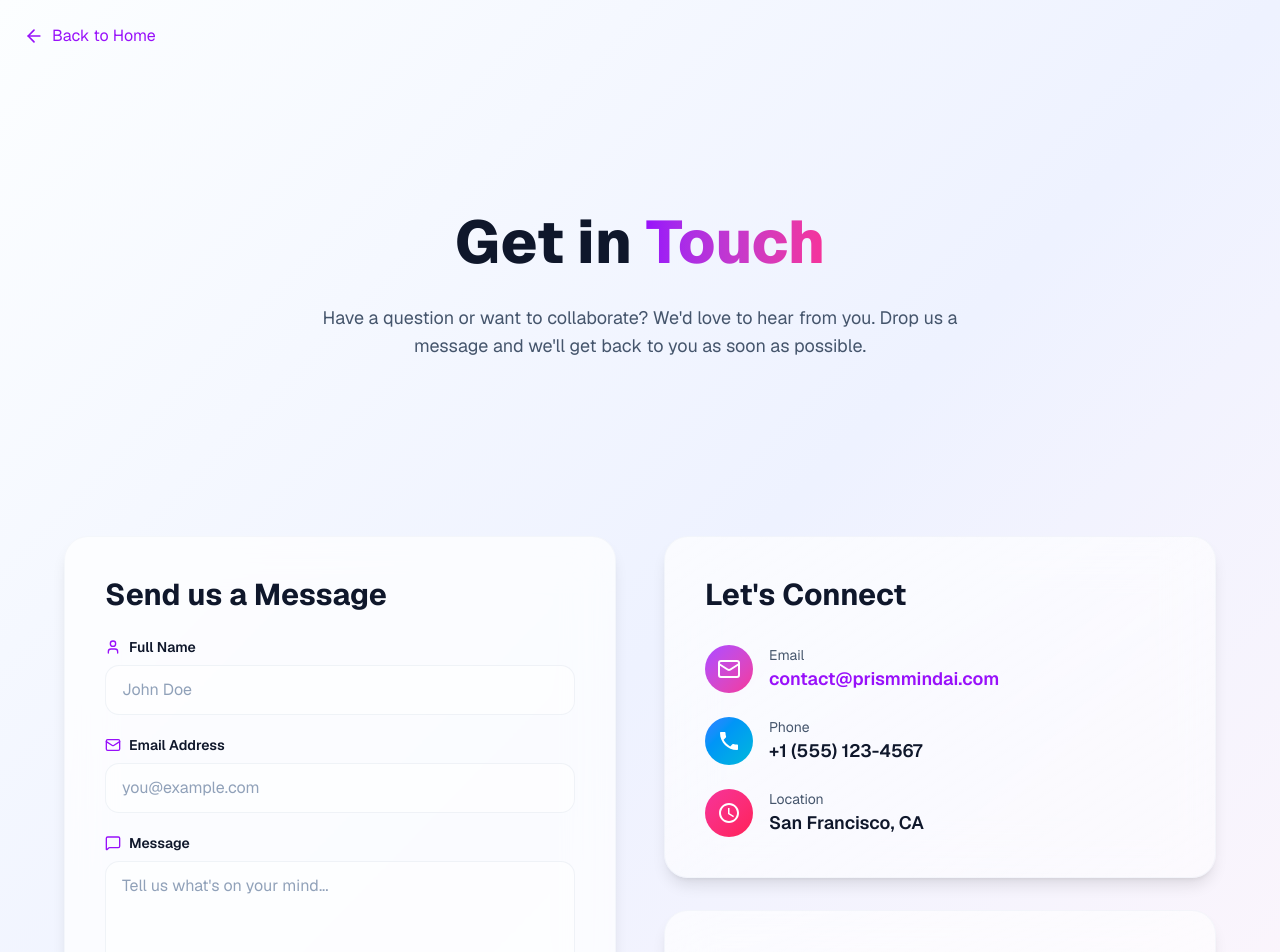
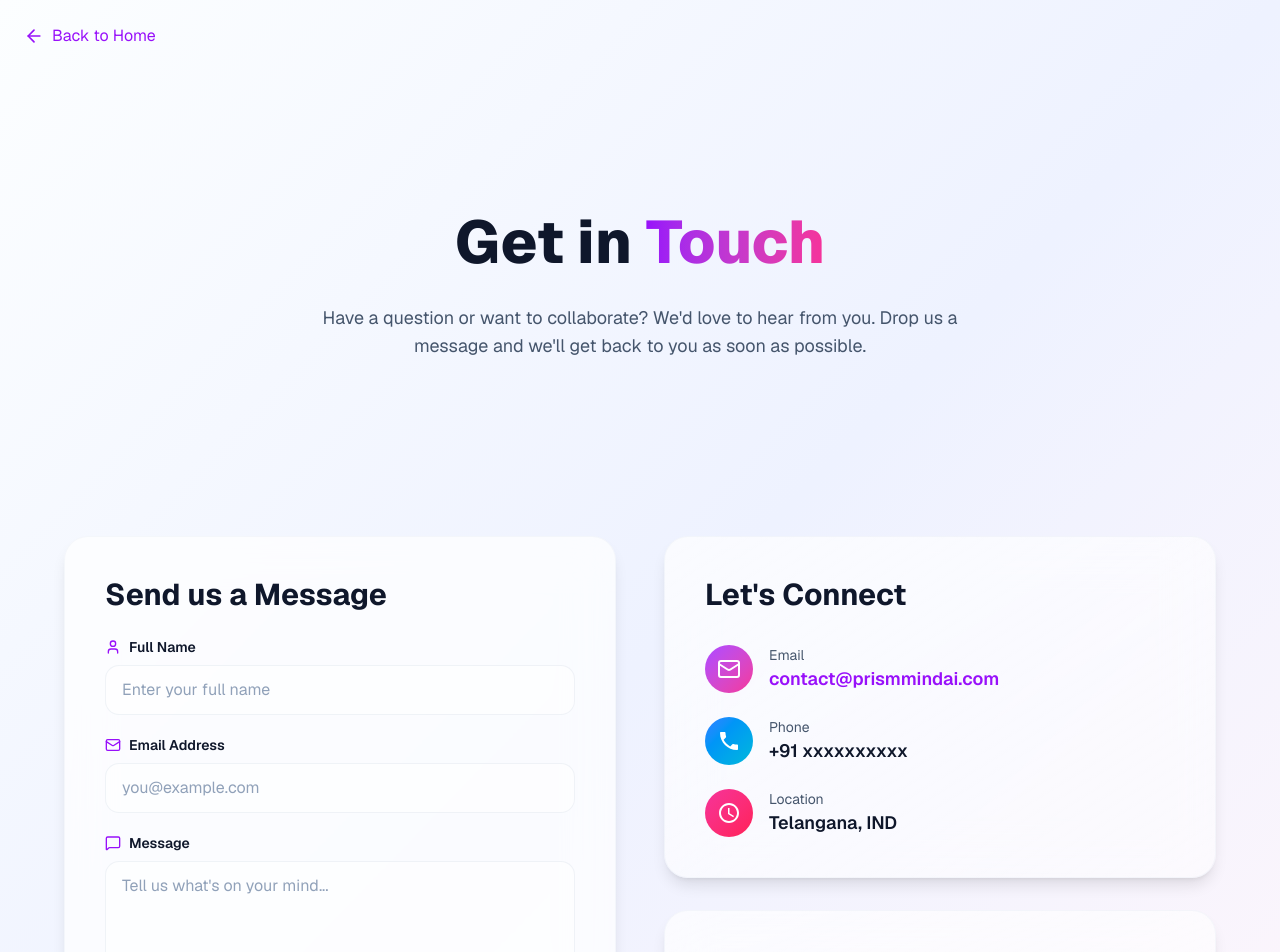
Before and after one commit to JayanthDevupalli/PrismMinds---AI-Powered-Debates, a Next.js app in the folder prismmindsclient/: page /contactus in a window 1280 px wide. Shown: the top 952 px of the page. Built offline with nearby package versions, Linux system fonts and the light colour scheme; no server answers.

Commit message:
contact us pg added - version 0.90

```diff
--- a/prismmindsclient/app/contactus/page.tsx
+++ b/prismmindsclient/app/contactus/page.tsx
@@ -118,7 +118,7 @@ export default function ContactUsPage() {
                     name="name"
                     value={formData.name}
                     onChange={handleChange}
-                    placeholder="John Doe"
+                    placeholder="Enter your full name"
                     required
                     className="w-full rounded-lg border border-slate-200/50 dark:border-slate-700/50 bg-white/50 dark:bg-slate-800/50 px-4 py-3 text-slate-900 dark:text-slate-100 placeholder-slate-400 dark:placeholder-slate-500 focus:outline-none focus:ring-2 focus:ring-purple-500 transition"
                   />
@@ -249,7 +249,7 @@ export default function ContactUsPage() {
                       </div>
                       <div>
                         <p className="text-sm text-slate-600 dark:text-slate-400">Phone</p>
-                        <p className="text-lg font-semibold text-slate-900 dark:text-slate-100">+1 (555) 123-4567</p>
+                        <p className="text-lg font-semibold text-slate-900 dark:text-slate-100">+91 xxxxxxxxxx</p>
                       </div>
                     </div>
                   </div>
@@ -264,7 +264,7 @@ export default function ContactUsPage() {
                       </div>
                       <div>
                         <p className="text-sm text-slate-600 dark:text-slate-400">Location</p>
-                        <p className="text-lg font-semibold text-slate-900 dark:text-slate-100">San Francisco, CA</p>
+                        <p className="text-lg font-semibold text-slate-900 dark:text-slate-100">Telangana, IND</p>
                       </div>
                     </div>
                   </div>
```
